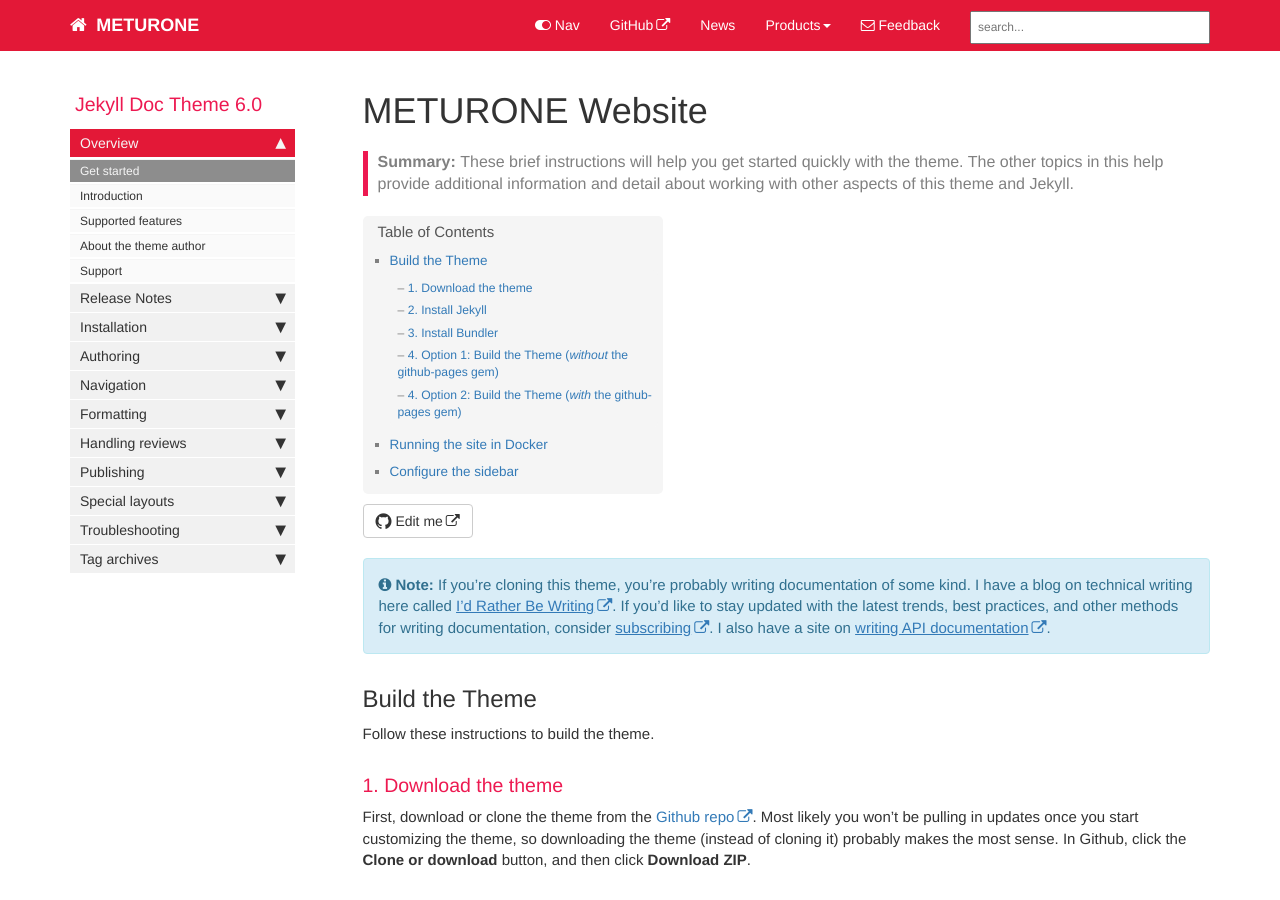
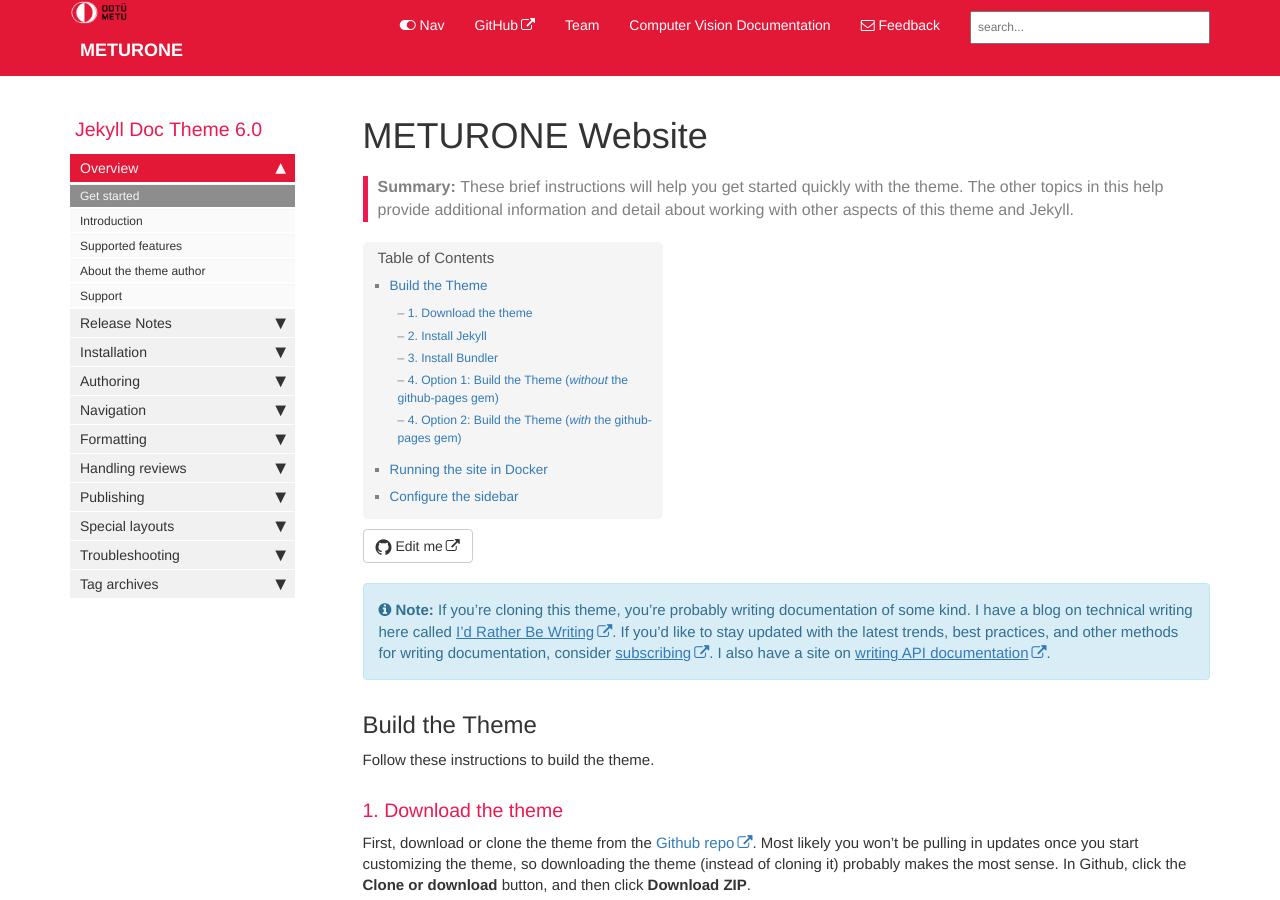
Before and after one commit to METUrone/meturone.github.io, a Jekyll site: the page built from index.md, in a window 1280 px wide and 900 px high. Built offline with Jekyll 4.4.1, drawn with Linux system fonts in a browser that asks for light colours; comment, search, counter and statistics services are not loaded.

Commit message:
Logo added.

```diff
--- a/_data/topnav.yml
+++ b/_data/topnav.yml
@@ -4,19 +4,21 @@ topnav:
 - title: Topnav
   items:
     - title: GitHub
-      external_url: https://github.com/tomjoht/documentation-theme-jekyll
-    - title: News
+      external_url: https://github.com/METUrone
+    - title: Team
+      url: /news
+    - title: Computer Vision Documentation
       url: /news
 
 #Topnav dropdowns
-topnav_dropdowns:
-- title: Topnav dropdowns
-  folders:
-    - title: Products
-      folderitems:
-        - title: Jekyll Documentation Theme
-          url: /mydoc_introduction.html
-        - title: Product 1
-          url: /p1_landing_page.html
-        - title: Product 2
-          url: /p2_landing_page.html
+#topnav_dropdowns:
+#- title: Topnav dropdowns
+#  folders:
+#    - title: Products
+#      folderitems:
+#        - title: Jekyll Documentation Theme
+#          url: /mydoc_introduction.html
+#        - title: Product 1
+#          url: /p1_landing_page.html
+#        - title: Product 2
+#          url: /p2_landing_page.html
--- a/_includes/topnav.html
+++ b/_includes/topnav.html
@@ -8,7 +8,9 @@
                 <span class="icon-bar"></span>
                 <span class="icon-bar"></span>
             </button>
-            <a class="fa fa-home fa-lg navbar-brand" href="index.html">&nbsp;<span class="projectTitle"> {{site.topnav_title}}</span></a>
+
+            {% include image.html file="odtu.png" url="index.html" alt=""  max-width="60" %}
+            <a class="navbar-brand" href="index.html">&nbsp;<span class="projectTitle"> {{site.topnav_title}}</span></a>
         </div>
         <div class="collapse navbar-collapse" id="bs-example-navbar-collapse-1">
             <ul class="nav navbar-nav navbar-right">
```
Also changed, not shown: images/odtu.png (added).
